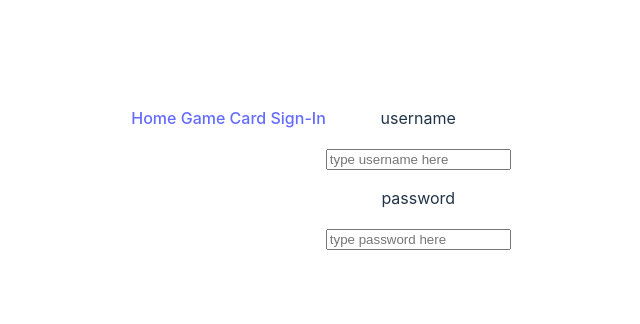
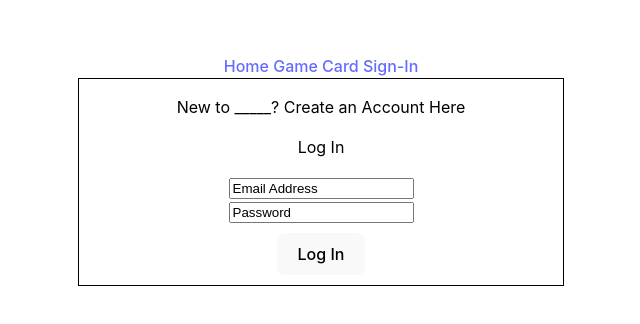
Before and after one commit to staten-island-tech/sql-project-super-best-friends, a Vue app in the folder supabase-vue-3/: page /sign-in in a window 1280 px wide. Shown: the part 230-554 px from the top of the page, without its empty margins (319-959 px from the left). Built offline with nearby package versions, Linux system fonts and the light colour scheme.

Commit message:
changed place holders

```diff
--- a/supabase-vue-3/src/views/Sign-In.vue
+++ b/supabase-vue-3/src/views/Sign-In.vue
@@ -1,12 +1,17 @@
 <template>
   <div class="box">
+    <p>New to _____? Create an Account Here</p>
+    <div class="log-in">
+      <p>Log In</p>
+    </div>
     <div class="username">
-      <p>username</p>
-      <input type="text" id="user" placeholder="type username here" />
+      <input type="text" id="user" placeholder="Email Address" />
     </div>
     <div class="password">
-      <p>password</p>
-      <input type="text" id="pass" placeholder="type password here" />
+      <input type="text" id="pass" placeholder="Password" />
+    </div>
+    <div>
+      <button class="btn">Log In</button>
     </div>
   </div>
 </template>
@@ -19,4 +24,20 @@ export default {
 };
 </script>
 
-<style scoped></style>
+<style scoped>
+.box {
+  width: 175%;
+  border-color: black;
+  border-style: solid;
+  border-width: 1.5px;
+  color: black;
+}
+
+.btn {
+  margin: 10px;
+}
+
+::placeholder {
+  color: black;
+}
+</style>
```
